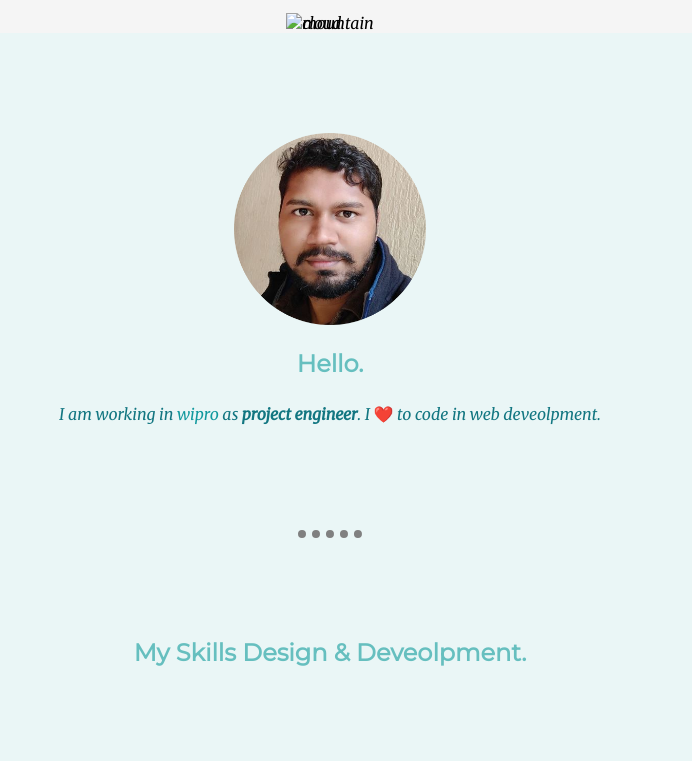
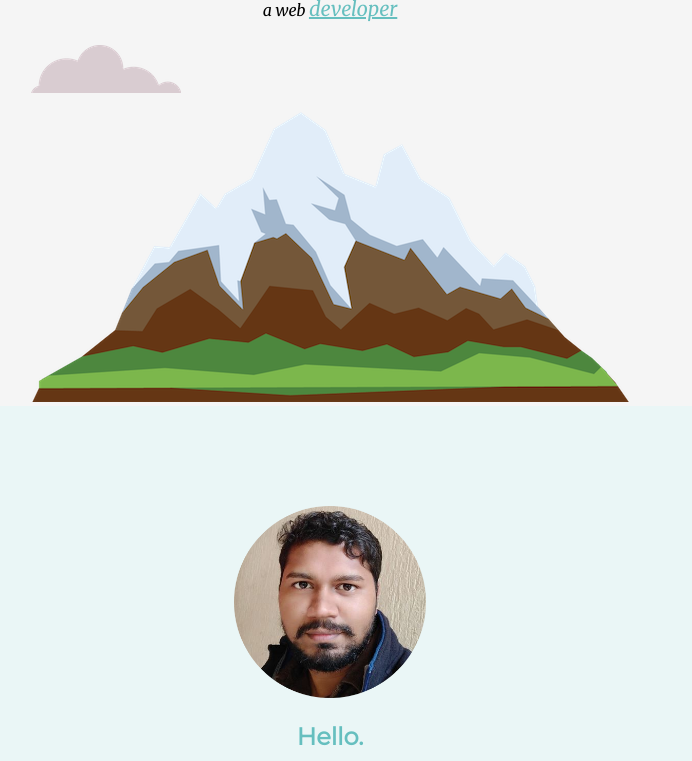
Before and after one commit to Chandan-kumar07/cv, a plain HTML site: page index.html in a window 1280 px wide. Shown: the part 273-1034 px from the top of the page, without its empty margins (310-1002 px from the left). Drawn offline with Linux system fonts and the light colour scheme.

Commit message:
Update index.html

```diff
--- a/index.html
+++ b/index.html
@@ -10,11 +10,11 @@
   <body >
 
     <div class="top">
-      <img class="top-cloud" src="images/cloud.png" alt="cloud">
+      <img class="top-cloud" src="cloud.png" alt="cloud">
       <h1>I'm  <span class="ch" >Chandan.</span> </h1>
       <p>a web <span class="dev" > developer </span></p>
-      <img class="bottom-cloud" src="images/cloud.png" alt="cloud">
-      <img src="images/mountain.png" alt="mountain">
+      <img class="bottom-cloud" src="cloud.png" alt="cloud">
+      <img src="mountain.png" alt="mountain">
     </div>
 
     <div class="middle">
```
